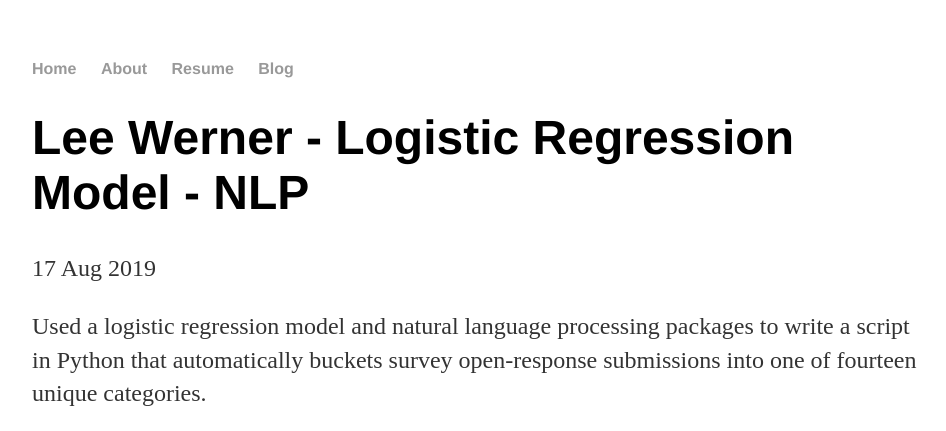
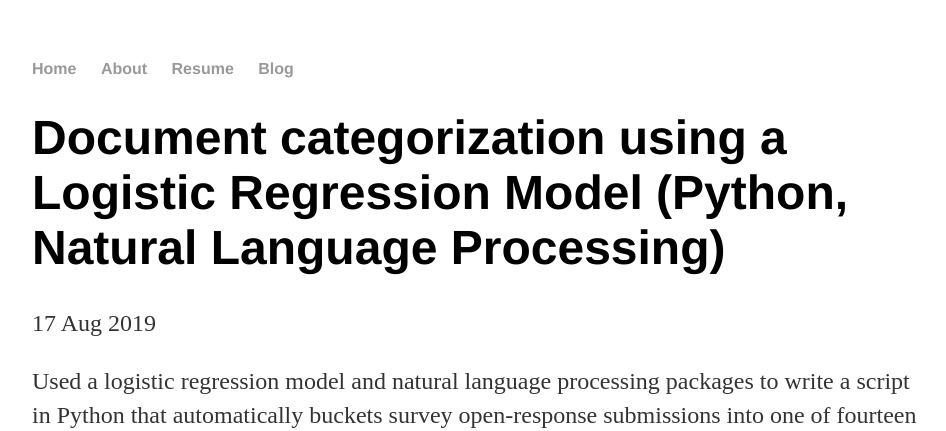
Before and after one commit to werne401/old_website, a Jekyll site: the page built from _posts/2019-08-17-log-reg.md, in a window 1280 px wide, cut to the strip 0-431 px from the top of the page. Shown: the whole strip, without its empty margins (160-1106 px from the left). Built offline with Jekyll 4.4.1, drawn with Linux system fonts in a browser that asks for light colours.

Commit message:
Update 2019-08-17-log-reg.md

```diff
--- a/_posts/2019-08-17-log-reg.md
+++ b/_posts/2019-08-17-log-reg.md
@@ -1,7 +1,7 @@
 ---
 layout: post
-title: "Lee Werner - Logistic Regression Model - NLP"
-date: 2019-08-17
+title: "Document categorization using a Logistic Regression Model (Python, Natural Language Processing)"
+
 ---
 Used a logistic regression model and natural language processing packages to write a script in Python that automatically buckets
 survey open-response submissions into one of fourteen unique categories.
@@ -9,3 +9,5 @@ survey open-response submissions into one of fourteen unique categories.
 ![alt text](https://placekitten.com/300/300 "Text Title")
 
 ![classic_banner]({{ site.url }}/assets/ragnaros.jpg){:height="50%" width="50%"}
+
+<!--date: 2019-08-17-->
```
